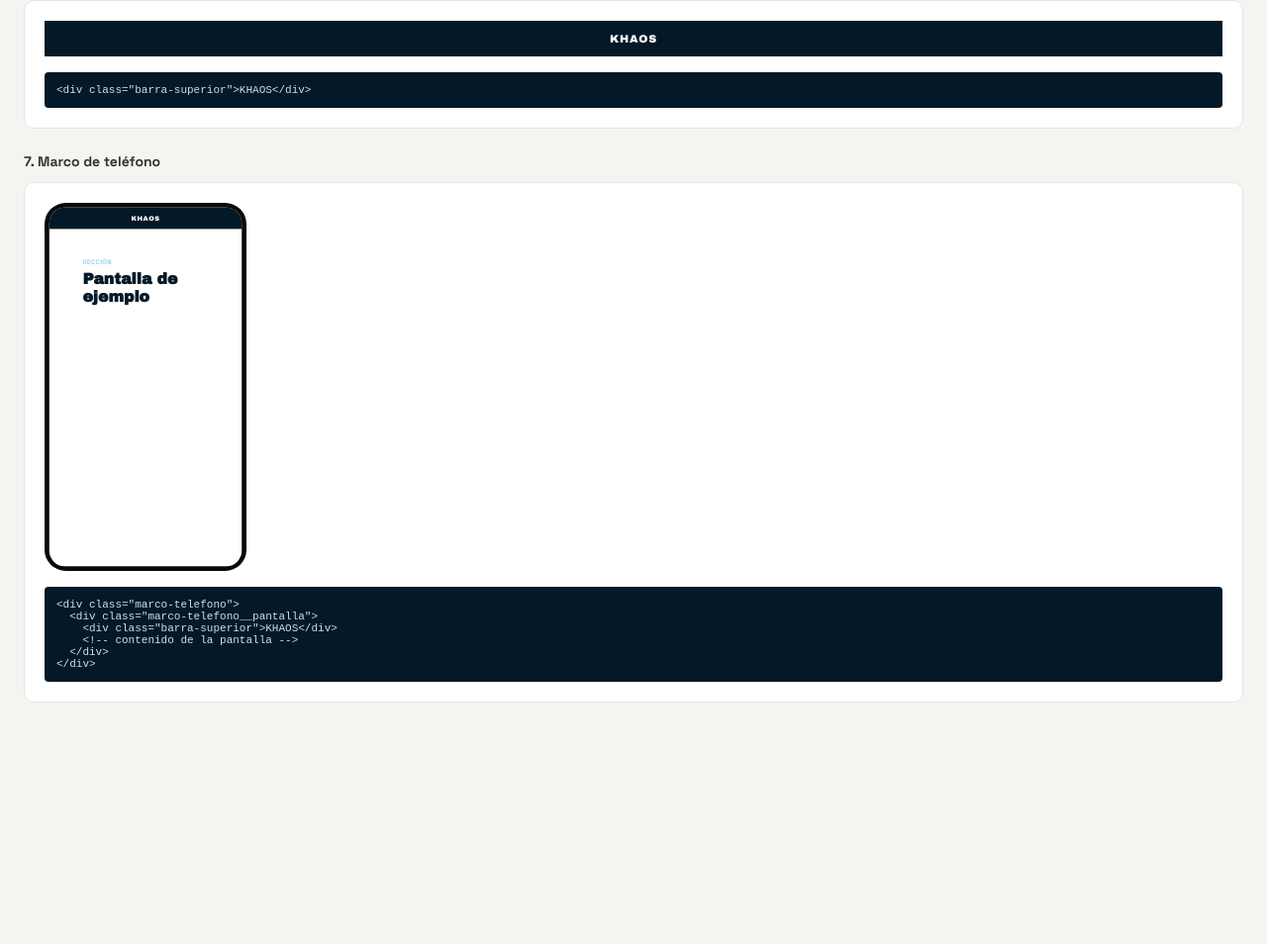
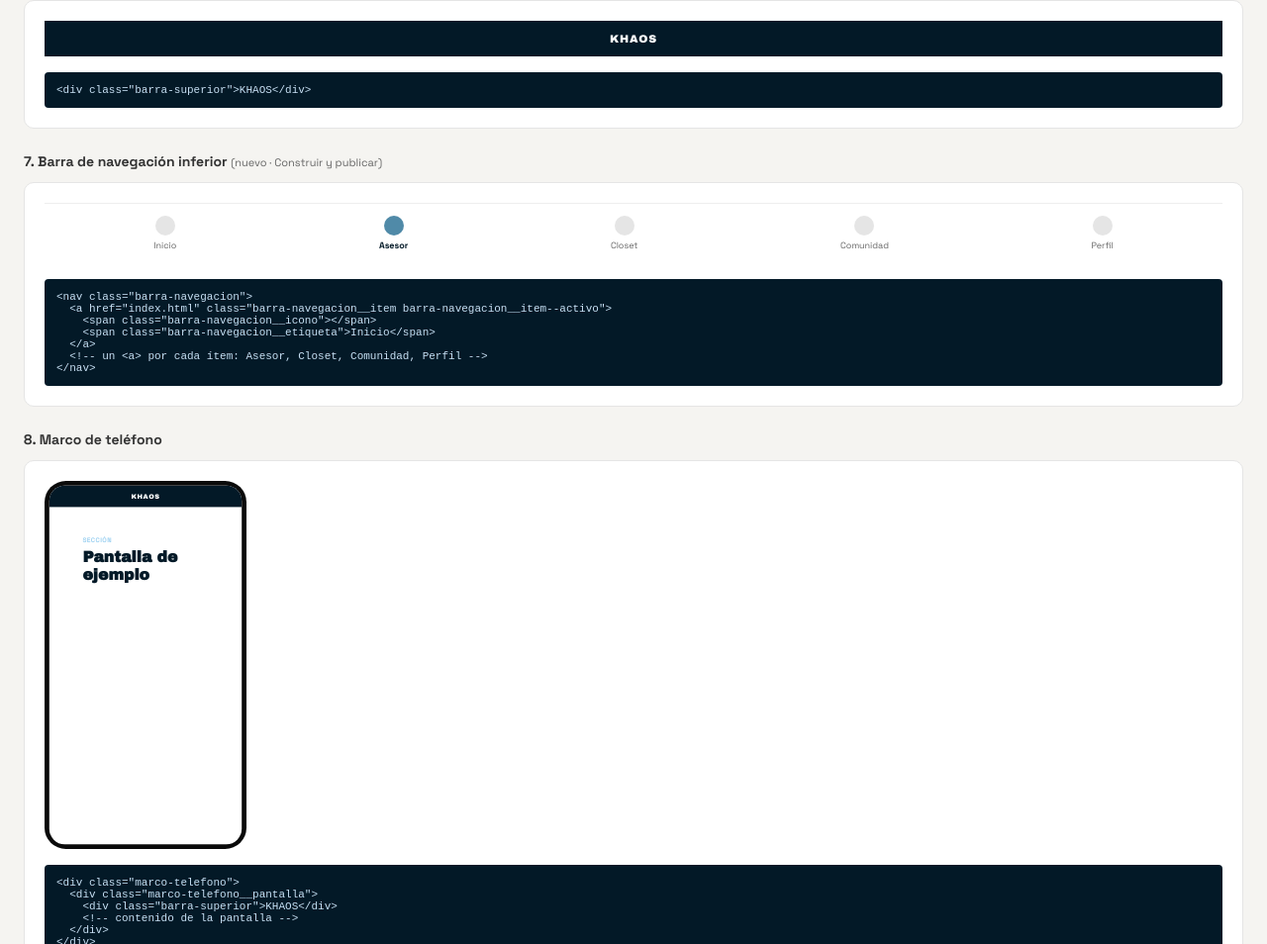
Before and after one commit to Garnicad/Taller, a plain HTML site: page componentes.html in a window 1280 px wide. Shown: the part 2400-3354 px from the top of the page at 99% size. Before the commit the page ends 3182 px from the top, so only its background shows below. Drawn offline with Linux system fonts and the light colour scheme.

Commit message:
Agrego la barra de navegación inferior al design kit (faltaba en la auditoría)

```diff
--- a/componentes.html
+++ b/componentes.html
@@ -261,7 +261,27 @@
     <pre class="demo__codigo">&lt;div class="barra-superior"&gt;KHAOS&lt;/div&gt;</pre>
   </div>
 
-  <h3>7. Marco de teléfono</h3>
+  <h3>7. Barra de navegación inferior <span style="font-size: var(--texto-sm); font-weight: 400; color: var(--color-texto-apoyo)">(nuevo · Construir y publicar)</span></h3>
+  <div class="demo">
+    <div class="demo__muestra" style="width: 100%">
+      <nav class="barra-navegacion" style="width: 100%">
+        <a href="#" class="barra-navegacion__item"><span class="barra-navegacion__icono"></span><span class="barra-navegacion__etiqueta">Inicio</span></a>
+        <a href="#" class="barra-navegacion__item barra-navegacion__item--activo"><span class="barra-navegacion__icono"></span><span class="barra-navegacion__etiqueta">Asesor</span></a>
+        <a href="#" class="barra-navegacion__item"><span class="barra-navegacion__icono"></span><span class="barra-navegacion__etiqueta">Closet</span></a>
+        <a href="#" class="barra-navegacion__item"><span class="barra-navegacion__icono"></span><span class="barra-navegacion__etiqueta">Comunidad</span></a>
+        <a href="#" class="barra-navegacion__item"><span class="barra-navegacion__icono"></span><span class="barra-navegacion__etiqueta">Perfil</span></a>
+      </nav>
+    </div>
+    <pre class="demo__codigo">&lt;nav class="barra-navegacion"&gt;
+  &lt;a href="index.html" class="barra-navegacion__item barra-navegacion__item--activo"&gt;
+    &lt;span class="barra-navegacion__icono"&gt;&lt;/span&gt;
+    &lt;span class="barra-navegacion__etiqueta"&gt;Inicio&lt;/span&gt;
+  &lt;/a&gt;
+  &lt;!-- un &lt;a&gt; por cada ítem: Asesor, Closet, Comunidad, Perfil --&gt;
+&lt;/nav&gt;</pre>
+  </div>
+
+  <h3>8. Marco de teléfono</h3>
   <div class="demo demo--telefono">
     <div class="demo__muestra">
       <div class="marco-telefono">
--- a/css/components.css
+++ b/css/components.css
@@ -170,6 +170,60 @@
   line-height: 1.4;
 }
 
+/* 8. Barra de navegación inferior
+   NUEVO: agregado durante Construir y publicar (Paso 6). La auditoría del
+   jueves solo miró las 15 pantallas de disenos/ y no incluyó este patrón.
+   Viene de h4-consistencia-estandares.html (su estado "DESPUÉS"): 5 ítems
+   fijos, mismo orden e íconos siempre — Inicio, Asesor, Closet, Comunidad,
+   Perfil. */
+
+.barra-navegacion {
+  display: flex;
+  justify-content: space-around;
+  align-items: center;
+  padding: var(--espacio-3) var(--espacio-2);
+  border-top: 1px solid var(--color-gris-claro);
+  background: var(--color-blanco);
+}
+
+.barra-navegacion__item {
+  display: flex;
+  flex-direction: column;
+  align-items: center;
+  gap: var(--espacio-1);
+  text-decoration: none;
+  background: none;
+  border: none;
+  cursor: pointer;
+}
+
+.barra-navegacion__icono {
+  width: var(--espacio-5);
+  height: var(--espacio-5);
+  border-radius: 50%;
+  background: var(--color-gris-medio);
+}
+
+.barra-navegacion__etiqueta {
+  font-family: var(--fuente-texto);
+  font-size: var(--texto-micro);
+  color: var(--color-texto-apoyo);
+}
+
+.barra-navegacion__item--activo .barra-navegacion__icono {
+  background: var(--color-secundario);
+}
+
+.barra-navegacion__item--activo .barra-navegacion__etiqueta {
+  color: var(--color-marino);
+  font-weight: var(--peso-fuerte);
+}
+
+.barra-navegacion__item:focus-visible {
+  outline: 2px solid var(--color-secundario-vivo);
+  outline-offset: 2px;
+}
+
 /* Consideración mobile: a 375px de ancho, marco-telefono y tarjeta usan
    padding y font-size en variables (no px sueltos), así que se achican
    de forma proporcional sin reglas extra. */
```
Also changed, not shown: 1 other file.
